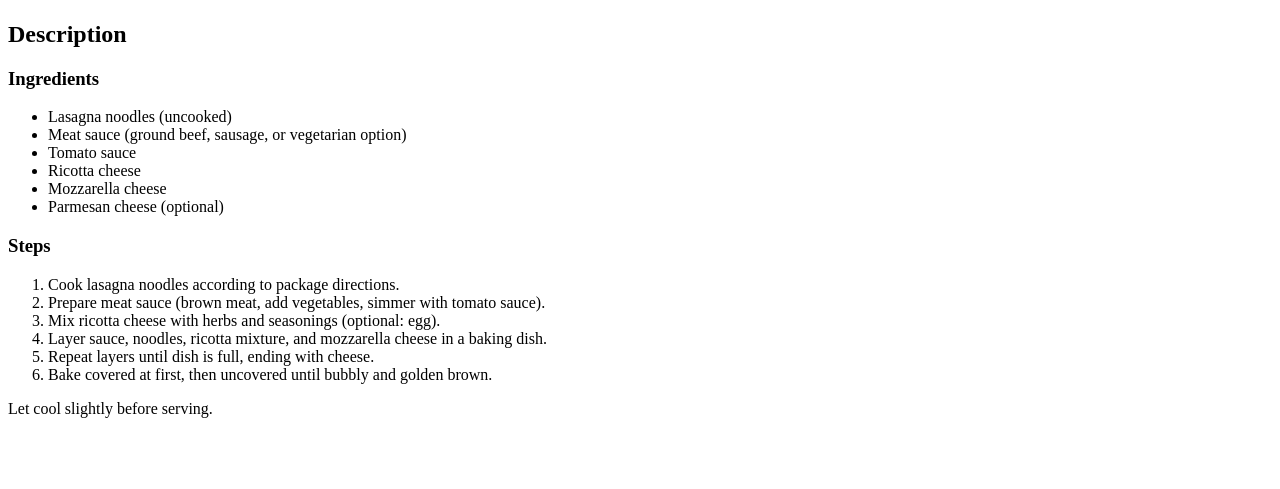
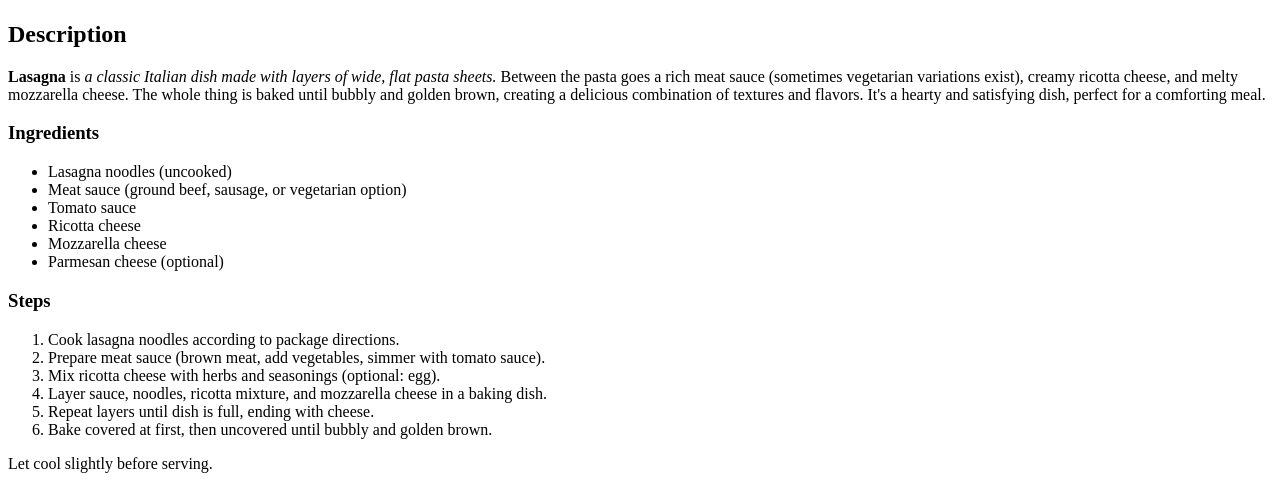
Before and after one commit to AJM239/odin-recipes, a plain HTML site: page recipes/lasagna.html in a window 1280 px wide. Shown: the part 383-872 px from the top of the page. Before the commit the page ends 817 px from the top, so only its background shows below. Drawn offline with Linux system fonts and the light colour scheme.

Commit message:
Add description text to lasagna.html

```diff
--- a/recipes/lasagna.html
+++ b/recipes/lasagna.html
@@ -13,6 +13,13 @@
         <!-- The following section was created with the Gemini LLM -->
 
         <h2>Description</h2>
+            <p><strong>Lasagna</strong> is <em>a classic Italian dish made with layers of wide, flat pasta sheets.</em>
+                Between the pasta goes a rich meat sauce (sometimes vegetarian variations exist),
+                creamy ricotta cheese, and melty mozzarella cheese.
+                The whole thing is baked until bubbly and golden brown,
+                creating a delicious combination of textures and flavors.
+                It's a hearty and satisfying dish, perfect for a comforting meal.</p>
+
 
             <h3>Ingredients</h3>
                 <ul>
```
